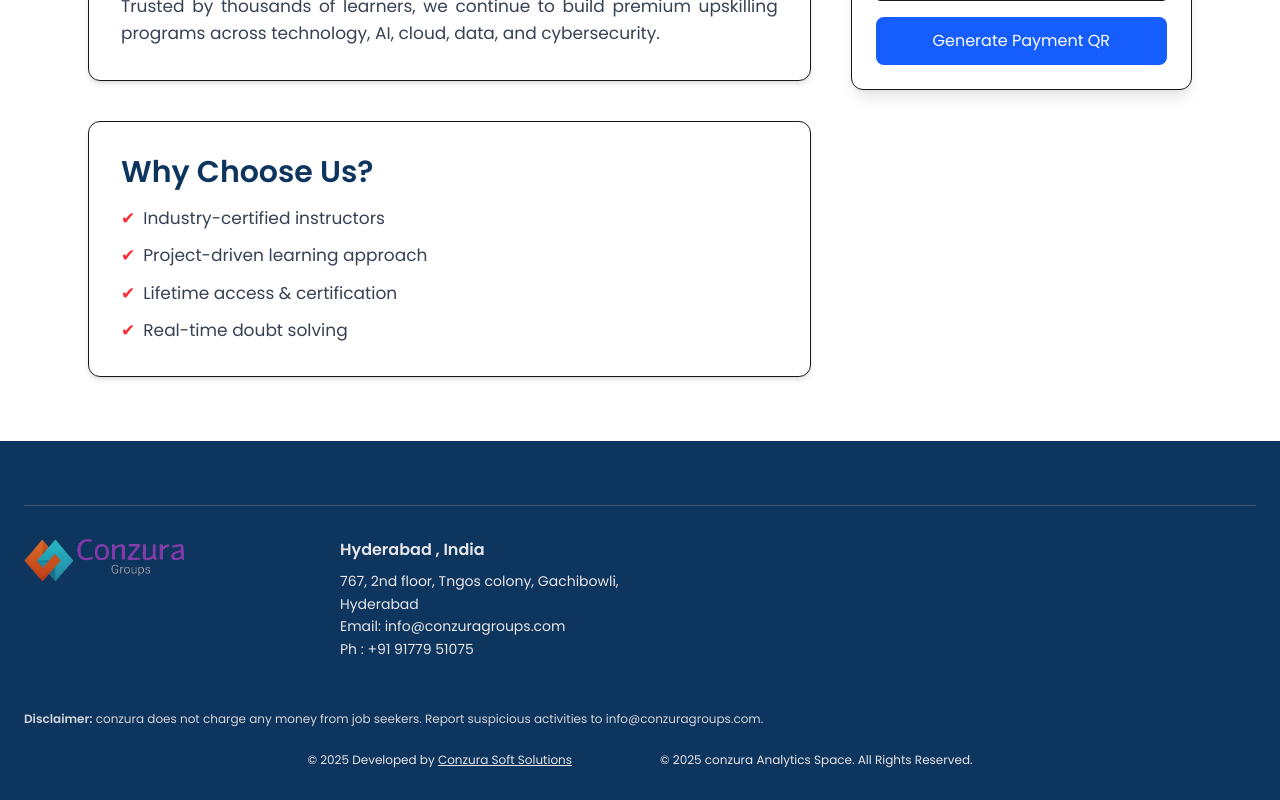
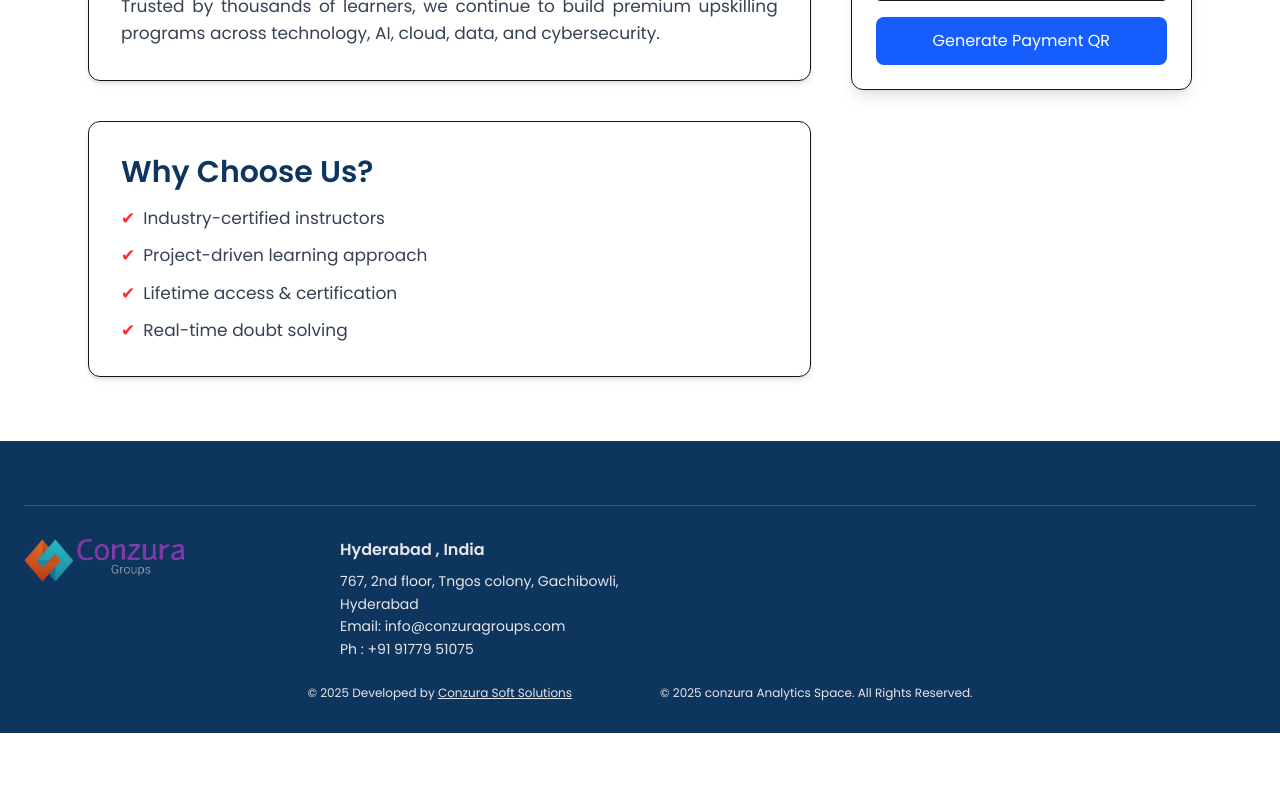
Before and after one commit to KunalRaj9835/conzura_frontend, a Next.js app: page /pay in a window 1280 px wide. Shown: the part 587-1387 px from the top of the page. After the commit the page ends 1320 px from the top, so only its background shows below. Built offline with nearby package versions, Linux system fonts and the light colour scheme.

Commit message:
footer update

```diff
--- a/components/Footer.tsx
+++ b/components/Footer.tsx
@@ -34,11 +34,7 @@ export default function Footer() {
 
         </div>
 
-        {/* Disclaimer */}
-        <div className="mt-12 text-xs text-gray-300 leading-relaxed">
-          <span className="font-semibold">Disclaimer:</span> conzura does not charge
-          any money from job seekers. Report suspicious activities to info@conzuragroups.com.
-        </div>
+
 
 
 <div className="flex flex-col sm:flex-row gap-2 sm:gap-8 lg:gap-22 justify-center items-center mt-6">
```
